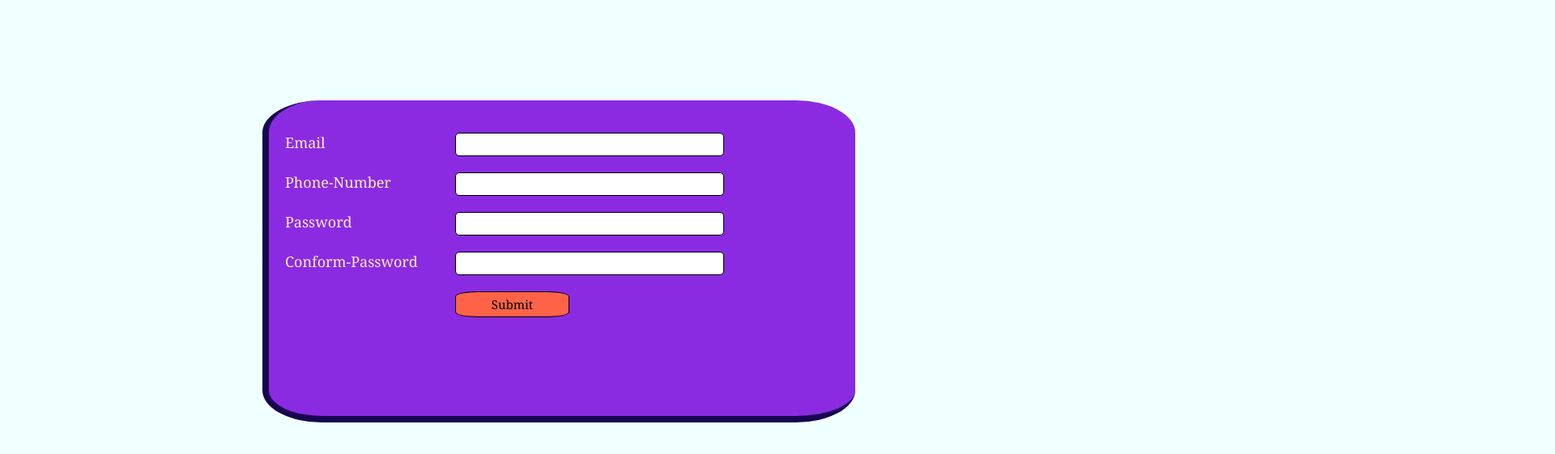
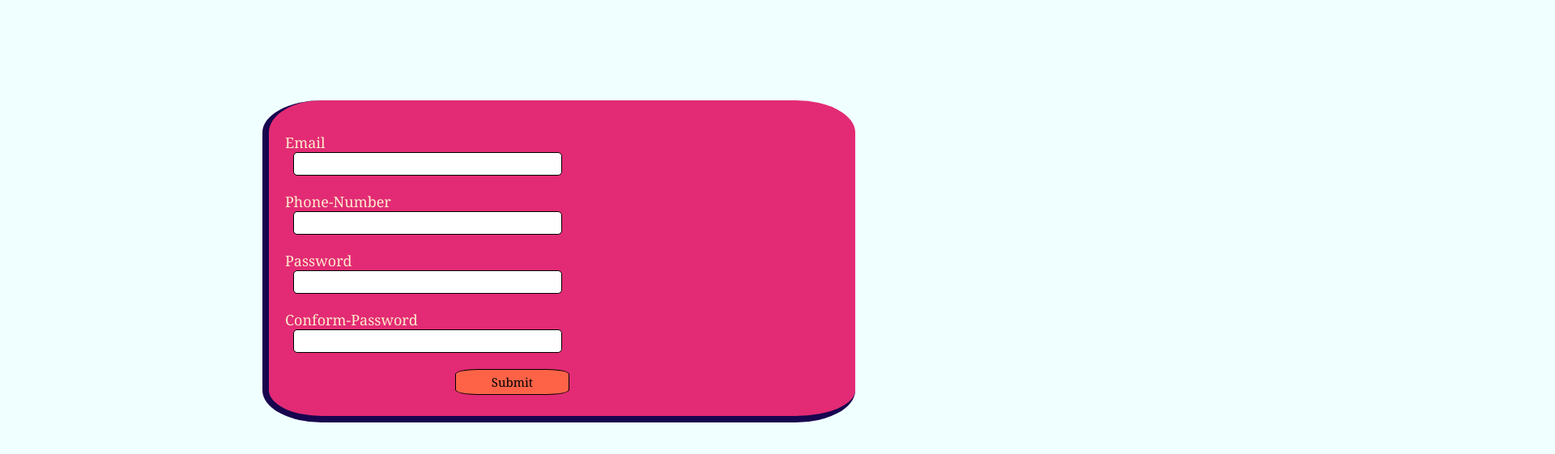
Before and after one commit to Nikhil201ec131/Form-validation, a plain HTML site: page index.html in a window 1280 px wide. Shown: the part 65-626 px from the top of the page at 81% size, 1920 px wide, since content can reach past the window. Drawn offline with Linux system fonts and the light colour scheme.

Commit message:
style changed

```diff
--- a/style.css
+++ b/style.css
@@ -12,14 +12,15 @@ body{
     position:relative;
     margin-top: 10%;
     margin-left: 25%;
-    background-color:blueviolet;
+    background-color:rgb(226, 43, 116);
     border-radius: 10%;
     border-left: 8px solid rgb(24, 5, 79);
     border-bottom: 8px solid rgb(24, 5, 79);
 }
 
 label{
-    width:200px;
+    width:200rem;
+
     float:left;
     position: relative;
     top: 10px;
```
